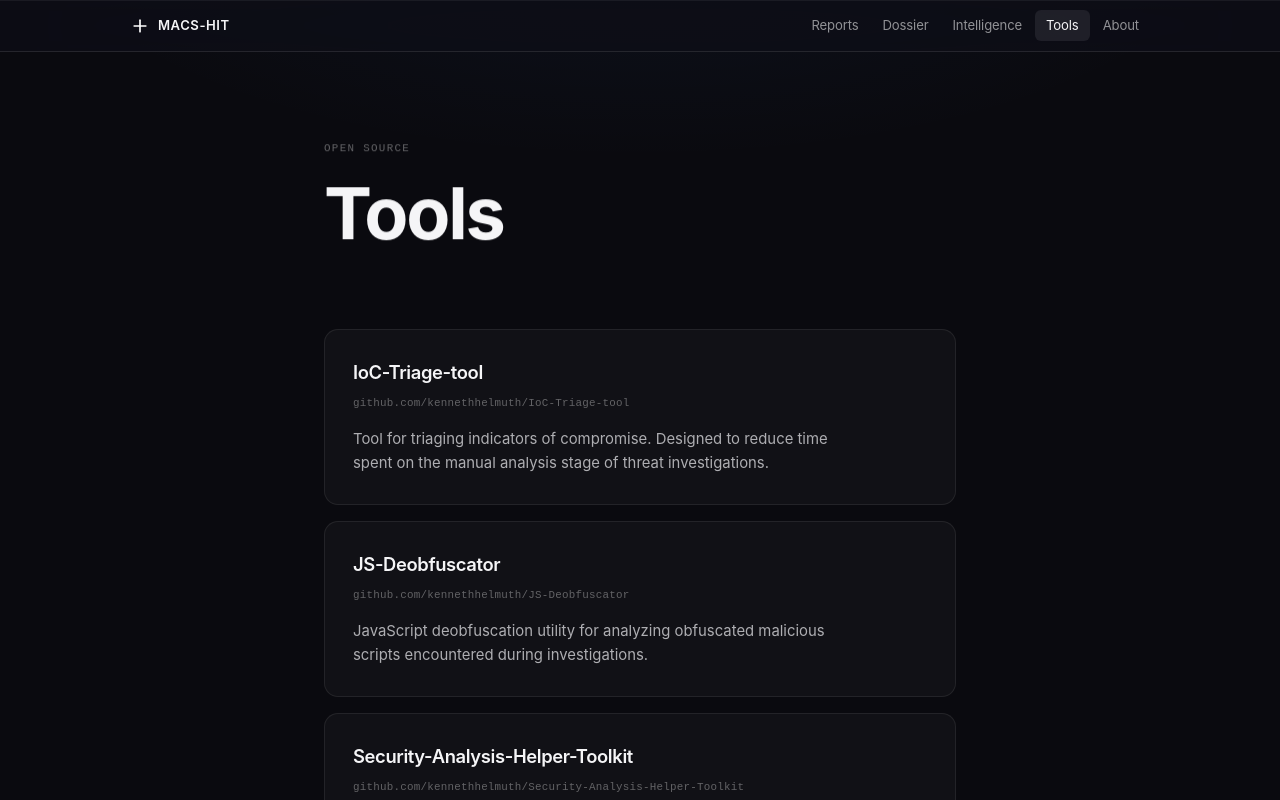
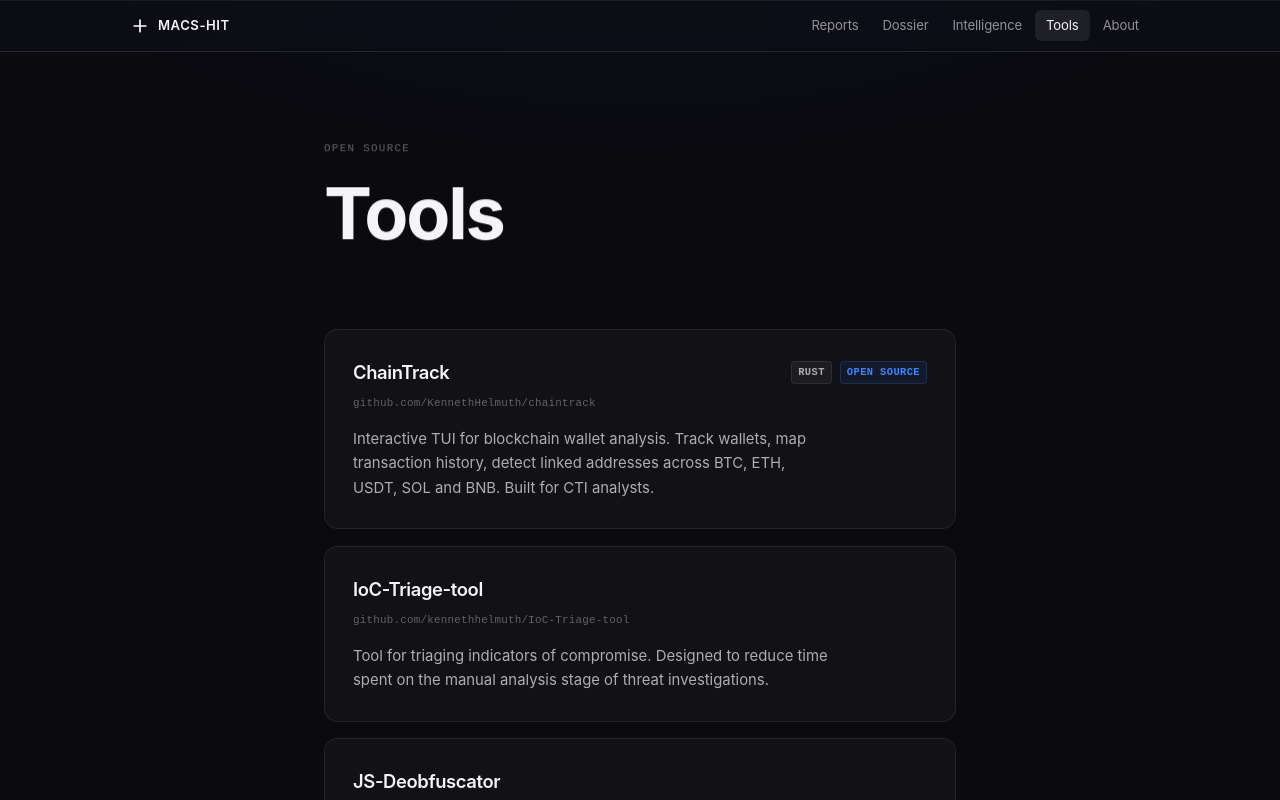
Before and after one commit to KennethHelmuth/macs-hit.github.io, a Next.js app: page /macs-hit.github.io/tools in a window 1280 px wide. Shown: the top 800 px of the page. Built offline with nearby package versions, Linux system fonts and the light colour scheme.

Commit message:
feat: add ChainTrack tool card to Tools page

```diff
--- a/app/globals.css
+++ b/app/globals.css
@@ -1118,3 +1118,50 @@ img, svg { display: block; }
 .dossier-card:hover .dossier-card-link span {
   transform: translateX(4px);
 }
+
+/* ─────────────────────────────────────────
+   Tools Metadata Badges & Styling
+   ───────────────────────────────────────── */
+.tool-header {
+  display: flex;
+  justify-content: space-between;
+  align-items: center;
+  gap: 16px;
+  margin-bottom: 8px;
+}
+
+.tool-header .tool-name {
+  margin-bottom: 0;
+}
+
+.tool-meta {
+  display: flex;
+  align-items: center;
+  gap: 8px;
+}
+
+.tool-badge {
+  font-family: var(--mono);
+  font-size: 0.65rem;
+  font-weight: 600;
+  letter-spacing: 0.04em;
+  text-transform: uppercase;
+  color: var(--accent);
+  background: rgba(58, 134, 255, 0.08);
+  border: 1px solid rgba(58, 134, 255, 0.2);
+  padding: 2px 6px;
+  border-radius: 4px;
+}
+
+.tool-lang {
+  font-family: var(--mono);
+  font-size: 0.65rem;
+  font-weight: 600;
+  letter-spacing: 0.04em;
+  text-transform: uppercase;
+  color: var(--text-2);
+  background: rgba(255, 255, 255, 0.05);
+  border: 1px solid var(--border);
+  padding: 2px 6px;
+  border-radius: 4px;
+}
--- a/app/tools/page.tsx
+++ b/app/tools/page.tsx
@@ -3,6 +3,14 @@
 import Reveal from "@/components/Reveal";
 
 const tools = [
+  {
+    name: "ChainTrack",
+    description:
+      "Interactive TUI for blockchain wallet analysis. Track wallets, map transaction history, detect linked addresses across BTC, ETH, USDT, SOL and BNB. Built for CTI analysts.",
+    url: "https://github.com/KennethHelmuth/chaintrack",
+    language: "Rust",
+    badge: "Open Source",
+  },
   {
     name: "IoC-Triage-tool",
     description:
@@ -38,17 +46,22 @@ export default function ToolsPage() {
           {tools.map((tool, i) => (
             <Reveal key={tool.name} delay={i * 80}>
               <div className="tool-item">
+                <div className="tool-header">
                   <a
                     href={tool.url}
                     target="_blank"
                     rel="noopener noreferrer"
                     className="tool-name"
-                  style={{ display: "block" }}
                   >
                     {tool.name}
                   </a>
+                  <div className="tool-meta">
+                    {tool.language && <span className="tool-lang">{tool.language}</span>}
+                    {tool.badge && <span className="tool-badge">{tool.badge}</span>}
+                  </div>
+                </div>
                 <p className="tool-repo">
-                  github.com/kennethhelmuth/{tool.name}
+                  {tool.url.replace("https://", "")}
                 </p>
                 <p className="tool-desc">{tool.description}</p>
               </div>
```
Lines whose indentation alone changed are shown as unchanged.
